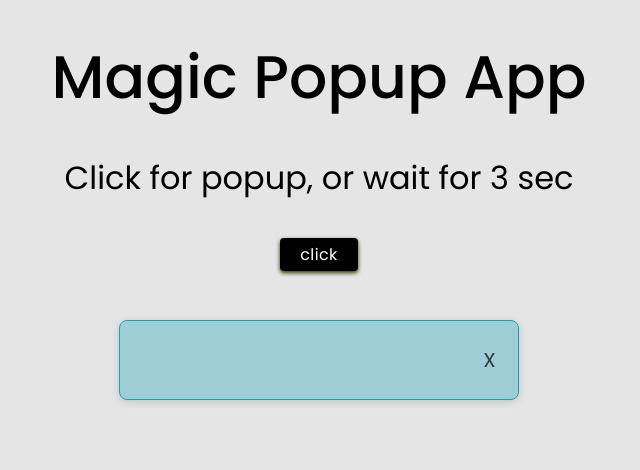
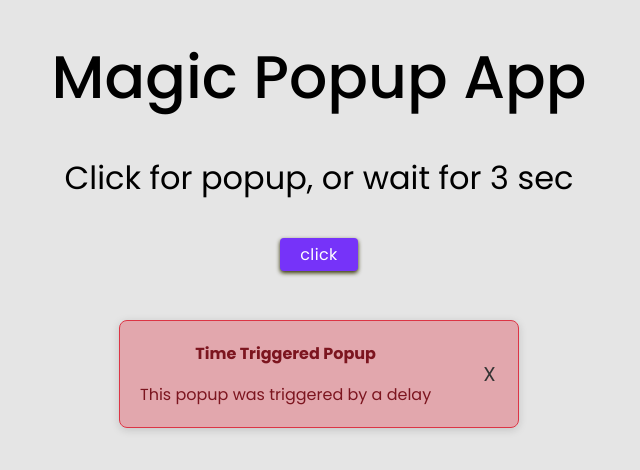
Before and after one commit to spectr-e/react-projects, a React (Vite) app: page / in a window 1280 px wide. Shown: the top 470 px of the page, without its empty margins (321-961 px from the left). Built offline with nearby package versions, Linux system fonts and the light colour scheme.

Commit message:
fix(MagicPopupApp): Add button and time trigger popup function

```diff
--- a/src/Projects/11-magic-popup-app/MagicPopupApp.jsx
+++ b/src/Projects/11-magic-popup-app/MagicPopupApp.jsx
@@ -1,6 +1,19 @@
+import { useEffect, useState } from 'react'
 import { Button, Popup, Title } from '../../components'
 
 const MagicPopupApp = () => {
+  const [trigger, setTrigger] = useState(false)
+  const [timeTrigger, setTimeTrigger] = useState(false)
+  const triggerPopup = () => {
+    setTrigger(true)
+  }
+
+  useEffect(() => {
+    setTimeout(() => {
+      setTimeTrigger(true)
+    }, 2000)
+  }, [])
+
   return (
     <div className='text-center'>
       <Title title={'Magic Popup App'} />
@@ -8,8 +21,21 @@ const MagicPopupApp = () => {
         title={'Click for popup, or wait for 3 sec'}
         classes={'subtitle'}
       />
-      <Button />
-      <Popup type={'alert-info'} />
+      <Button classes={'btn-primary'} handleClick={triggerPopup} />
+      <Popup
+        type={'alert-info'}
+        title={'Triggered Popup'}
+        text={'This popup was triggered by a button'}
+        handleClose={setTrigger}
+        trigger={trigger}
+      />
+      <Popup
+        type={'alert-danger'}
+        title={'Time Triggered Popup'}
+        text={'This popup was triggered by a delay'}
+        handleClose={setTimeTrigger}
+        trigger={timeTrigger}
+      />
     </div>
   )
 }
--- a/src/components/Popup.jsx
+++ b/src/components/Popup.jsx
@@ -1,6 +1,6 @@
 import Button from './Button'
 
-const Popup = ({ type, title, text }) => {
+const Popup = ({ type, title, text, handleClose, trigger }) => {
   const popupContainer = {
     position: 'absolute',
     top: 0,
@@ -14,8 +14,9 @@ const Popup = ({ type, title, text }) => {
     margin: '40vh auto',
     zIndex: 1,
   }
-  const handleClose = () => {}
+
   return (
+    trigger && (
       <div style={popupContainer}>
         <div className={`${type}`} style={popupStyle}>
           <div className='alert-close'>
@@ -23,11 +24,16 @@ const Popup = ({ type, title, text }) => {
               <h4 className='mb-1'>{title && title}</h4>
               <p>{text && text}</p>
             </div>
-          <Button classes={'btn-close'} text={'X'} handleClick={handleClose} />
+            <Button
+              classes={'btn-close'}
+              text={'X'}
+              handleClick={() => handleClose(false)}
+            />
           </div>
         </div>
       </div>
     )
+  )
 }
 
 export default Popup
```
Lines whose indentation alone changed are shown as unchanged.
